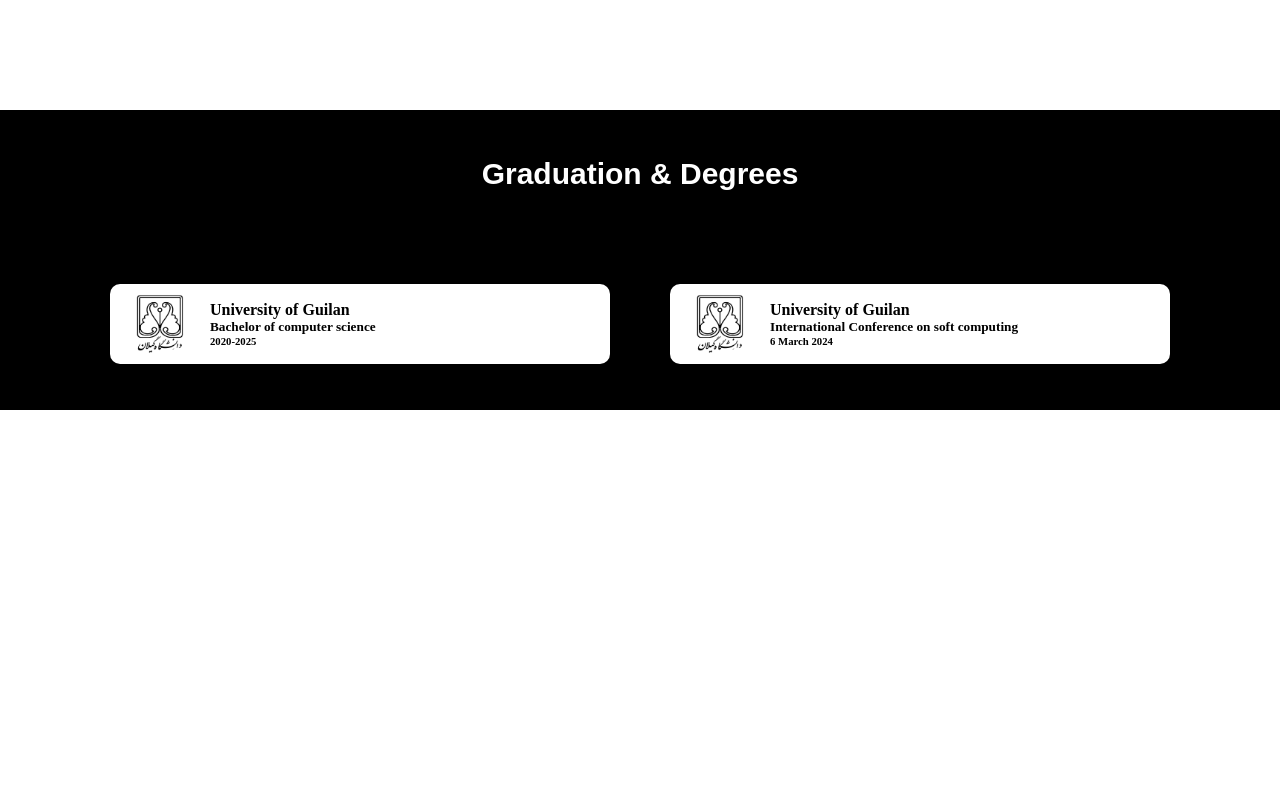
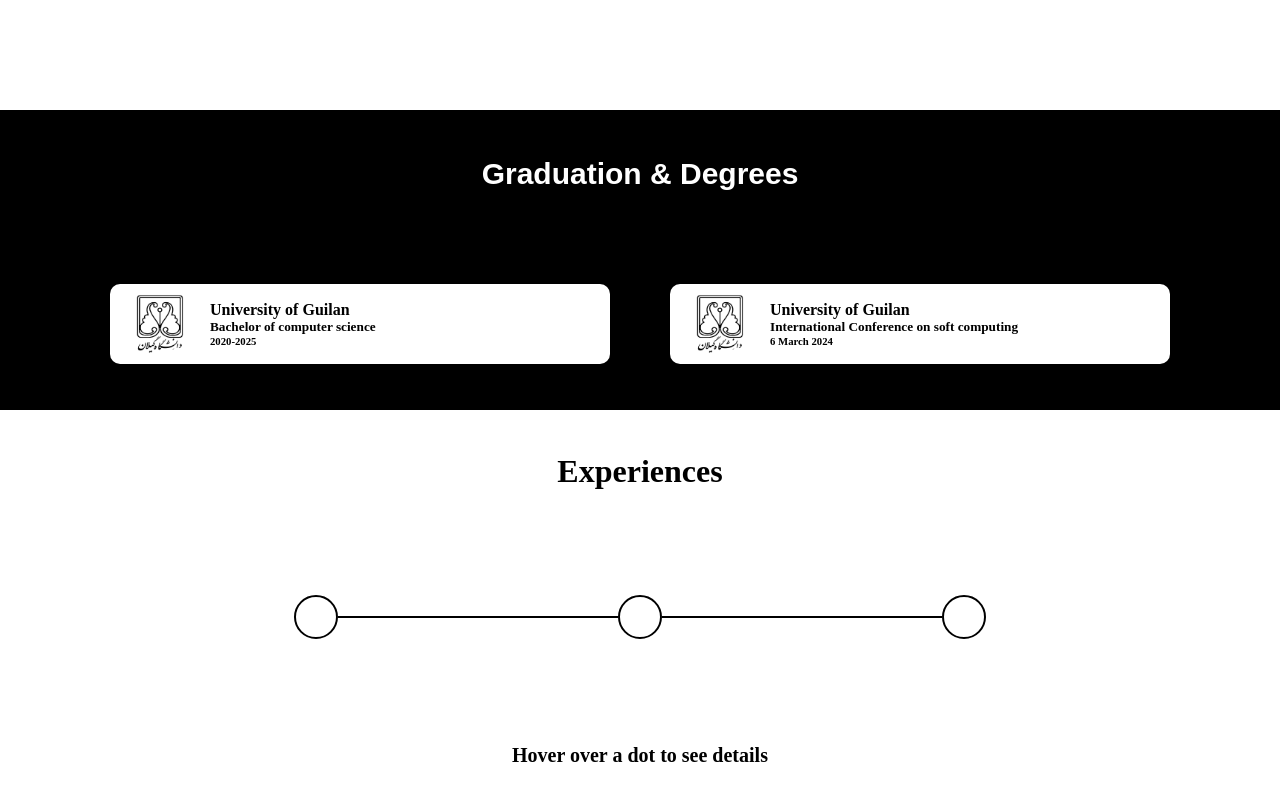
Before and after one commit to Dorsapourmand02/CVdorsapourmand, a React (Vite) app: page / in a window 1280 px wide. Shown: the part 1191-1991 px from the top of the page. Before the commit the page ends 1601 px from the top, so only its background shows below. Built offline with nearby package versions, Linux system fonts and the light colour scheme; a web font is replaced by a local one.

Commit message:
Experienc added

```diff
--- a/src/App.jsx
+++ b/src/App.jsx
@@ -6,6 +6,7 @@ import Navbar from './Component/Navbar/Navbar'
 import Header from './Component/Header/Header'
 import Skills from './Component/Skills/Skills'
 import Education from './Component/Education/Education'
+import Experience from './Component/Experience/Experience'
 
 
 function App() {
@@ -17,6 +18,7 @@ function App() {
       <Header />
       <Skills />
       <Education />
+      <Experience />
     </>
   )
 }
--- /dev/null
+++ b/src/Component/Experience/Experience.css
@@ -0,0 +1,61 @@
+.experience-container{
+    display: flex;
+    justify-content: space-around;
+    text-align: center;
+    align-items: center;
+    height: 400px;
+    background-color: white;
+    flex-direction: column;
+    gap: 20px;
+}
+
+.timeline-shape{
+    display: flex;
+    justify-content: center;
+    flex-direction: row;
+    align-items: center;
+}
+
+.dot{
+    width:40px;
+    height: 40px;
+    border-radius: 50%;
+    /* background-color: black; */
+    border: 2px solid black;
+    cursor: pointer;
+    /* font-size: 24px; */
+}
+
+.dot:hover{
+    background-color: black;
+    transition: 0.3s;
+    scale: 1.3;
+}
+
+.line{
+    width: 280px;
+    height: 2px;
+    background-color: black;
+    /* margin-bottom:10px ; */
+}
+
+.text{
+    margin-left: 8px;
+}
+
+.preview-box{
+    display: flex;
+    justify-content: center;
+    align-items: center;
+    font-size: 20px;
+    font-weight: 800;
+    /* margin-top: 70px; */
+    /* opacity: 0; */
+    /* transition: 0.3s; */
+
+}
+
+/*
+.experience-title{
+
+} */
--- /dev/null
+++ b/src/Component/Experience/Experience.jsx
@@ -0,0 +1,39 @@
+import React, { useState } from "react";
+import "../Experience/Experience.css";
+
+function Experience() {
+  const [previewText, setPreviewText] = useState("Hover over a dot to see details");
+
+  const timelines = [
+    { text: "Academy of Architecture (2021–2025) – Website Admin" },
+    { text: "Sanasystem (2025–  ) – Website Admin" },
+    { text: "More experiences coming soon..." }
+  ];
+
+  return (
+    <div className="experience-container">
+      <div className="experience-title">
+        <h1>Experiences</h1>
+      </div>
+
+      <div className="timeline-shape">
+        {timelines.map((item, index) => (
+          <React.Fragment key={index}>
+            <div
+              className="dot"
+              onMouseEnter={() => setPreviewText(item.text)}
+              onMouseLeave={() => setPreviewText("Hover over a dot to see details")}
+            ></div>
+            {index < timelines.length - 1 && <div className="line"></div>}
+          </React.Fragment>
+        ))}
+      </div>
+
+      <div className="preview-box" id="previewBox">
+        {previewText}
+      </div>
+    </div>
+  );
+}
+
+export default Experience;
```
